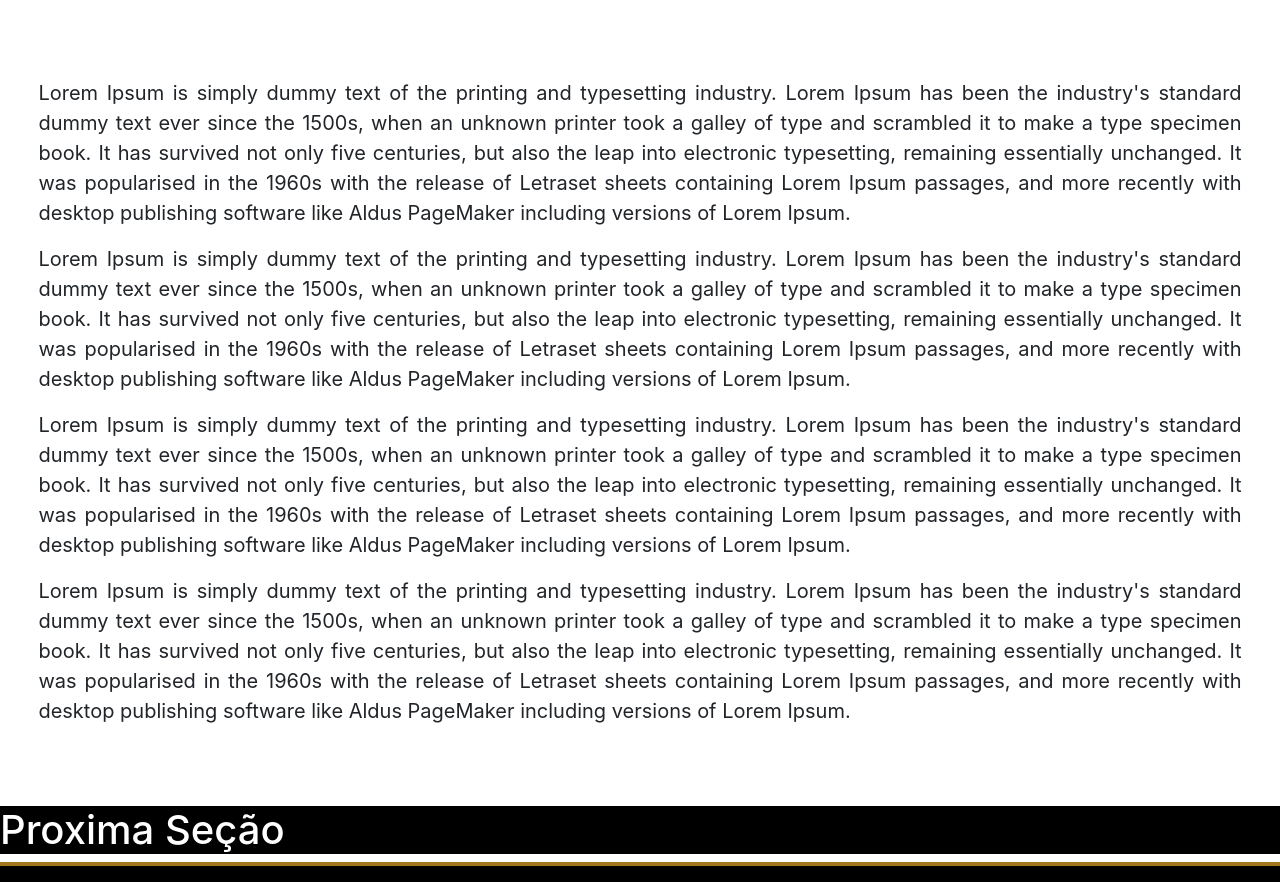
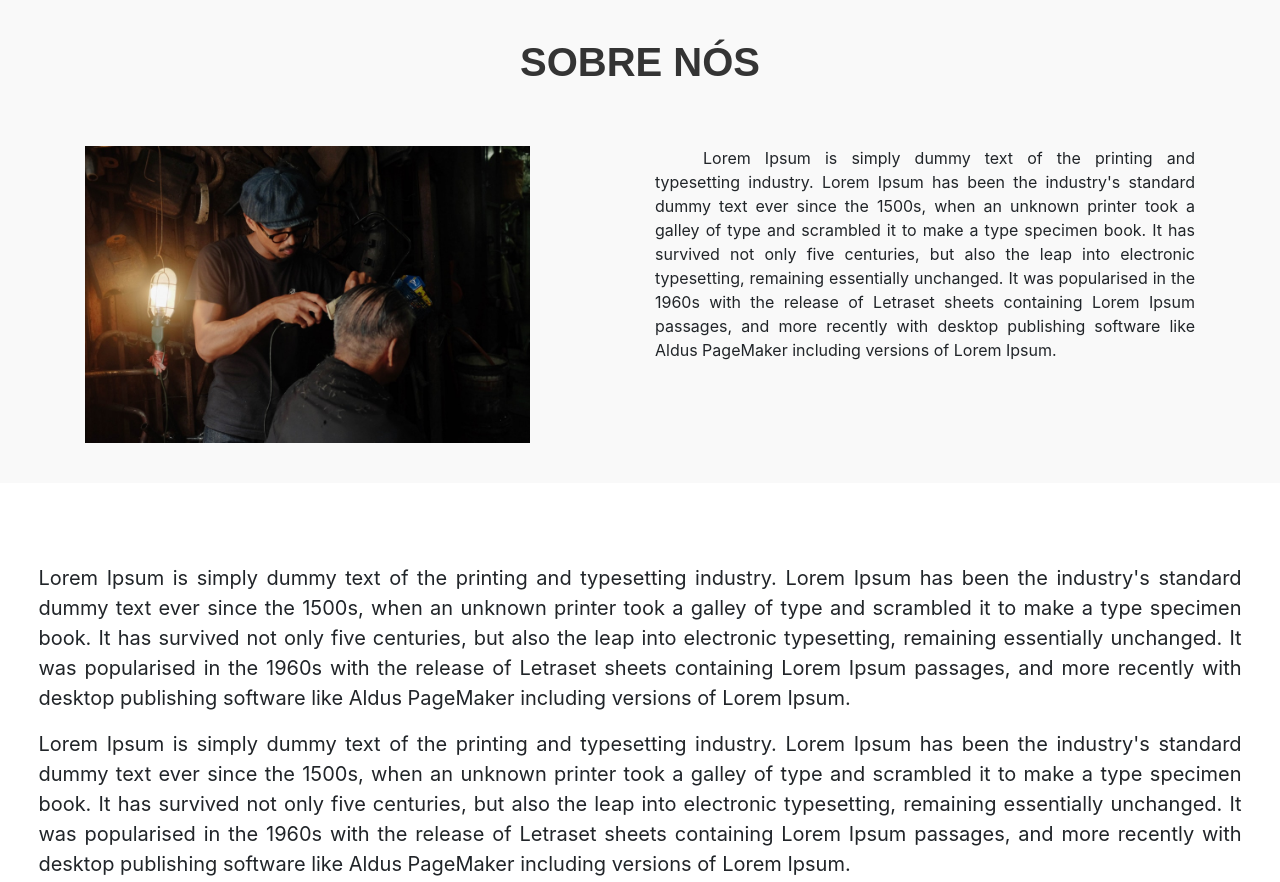
Before and after one commit to evaldojr97/Projeto_Barbearia, a plain HTML site: page index.html in a window 1280 px wide. Shown: the part 802-1684 px from the top of the page. Drawn offline with nearby package versions, Linux system fonts and the light colour scheme.

Commit message:
Seção sobre + ajustes

```diff
--- a/css/_navbar.css
+++ b/css/_navbar.css
@@ -111,5 +111,8 @@ button:focus{ /*Tira o contorno azul do botão*/
         transition: background-color 3s ease 0s;
 
   }
+  .logo{
+    width: 20%;
+}
 
 }
--- /dev/null
+++ b/css/_sobre.css
@@ -0,0 +1,31 @@
+.sobre__background {
+    background-color: #e2e2e238;
+    padding: 2.5em 0;
+}
+.sobre_image{
+  width: 100%;
+}
+.sobre__h1 {
+    text-align: center;
+    margin-bottom: 1.5em;
+}
+.sobre__h1--font {
+    font-family: arial;
+}
+.sobre__h1--color {
+    color: #343434;
+    font-weight: bold;
+}
+.sobre__text {
+    float: right;
+}
+.sobre__p {
+    text-indent: 3em;
+    text-align: justify;
+}
+@media (max-width: 576px) {
+    .sobre__text {
+        margin-top: 1em;
+        margin-bottom: 1em;
+    }
+}
--- a/css/main.css
+++ b/css/main.css
@@ -1,6 +1,7 @@
 @import "_navbar.css";
 @import "_carrossel.css";
 @import "_footer.css";
+@import "_sobre.css";
 
 html, body {
     margin: 0;
--- a/index.html
+++ b/index.html
@@ -37,7 +37,7 @@
                                 <a class="nav-link" href="#">Home <span class="sr-only">(current)</span></a>
                             </li>
                             <li class="nav-item">
-                                <a class="nav-link" href="#">Menu 1</a>
+                                <a class="nav-link" href="#section_sobre">Sobre</a>
                             </li>
                             <li class="nav-item">
                                 <a class="nav-link" href="#">Menu 2</a>
@@ -81,7 +81,37 @@
             <!-- Fim Carrosel -->
         </header>
     </div>
+    <!--Seçao 1 Sobre -->
+    <section id="section_sobre" class="sobre__background">
+        <div class="container">
+            <div class="row">
+                <div class="col-sm-12">
+                    <h1 class="sobre__h1 sobre__h1--font"><span class="sobre__h1--color">SOBRE NÓS</span></h1>
+                </div>
+                <div class="col-sm-5">
+                    <img src="img/7.jpg" class="sobre_image" alt="" href="#">
+                </div>
+                <div class="col-sm-6 offset-md-1">
+                    <div class="sobre__text">
+                        <p class="sobre__p">Lorem Ipsum is simply dummy text of the printing and typesetting
+                            industry. Lorem Ipsum has been the
+                            industry's standard dummy text ever since the 1500s, when an unknown printer took a
+                            galley of type and
+                            scrambled it to make a type specimen book. It has survived not only five centuries, but
+                            also the leap into
+                            electronic typesetting, remaining essentially unchanged. It was popularised in the 1960s
+                            with the release of
+                            Letraset sheets containing Lorem Ipsum passages, and more recently with desktop
+                            publishing software like
+                            Aldus PageMaker including versions of Lorem Ipsum.</p>
+                    </div>
+                </div>
+            </div>
+        </div>
+    </section>
     <!--Seçao 1 -->
+
+    <!--Seçao 2 -->
     <div class="content">
         <p>
             Lorem Ipsum is simply dummy text of the printing and typesetting industry. Lorem Ipsum has been the
@@ -117,12 +147,12 @@
             Aldus PageMaker including versions of Lorem Ipsum.
         </p>
     </div>
-    <!-- Fim Seçao 1 -->
-    <!--Seçao 2 -->
+    <!-- Fim Seçao 2 -->
+    <!--Seçao 3 -->
     <section>
         <h1 class="teste">Proxima Seção</h1>
     </section>
-    <!-- Fim Seçao 2 -->
+    <!-- Fim Seçao 3 -->
     <!-- Rodape -->
     <footer>
         <div class="footer">
```
Also changed, not shown: img/7.jpg (added), 1 other file.
